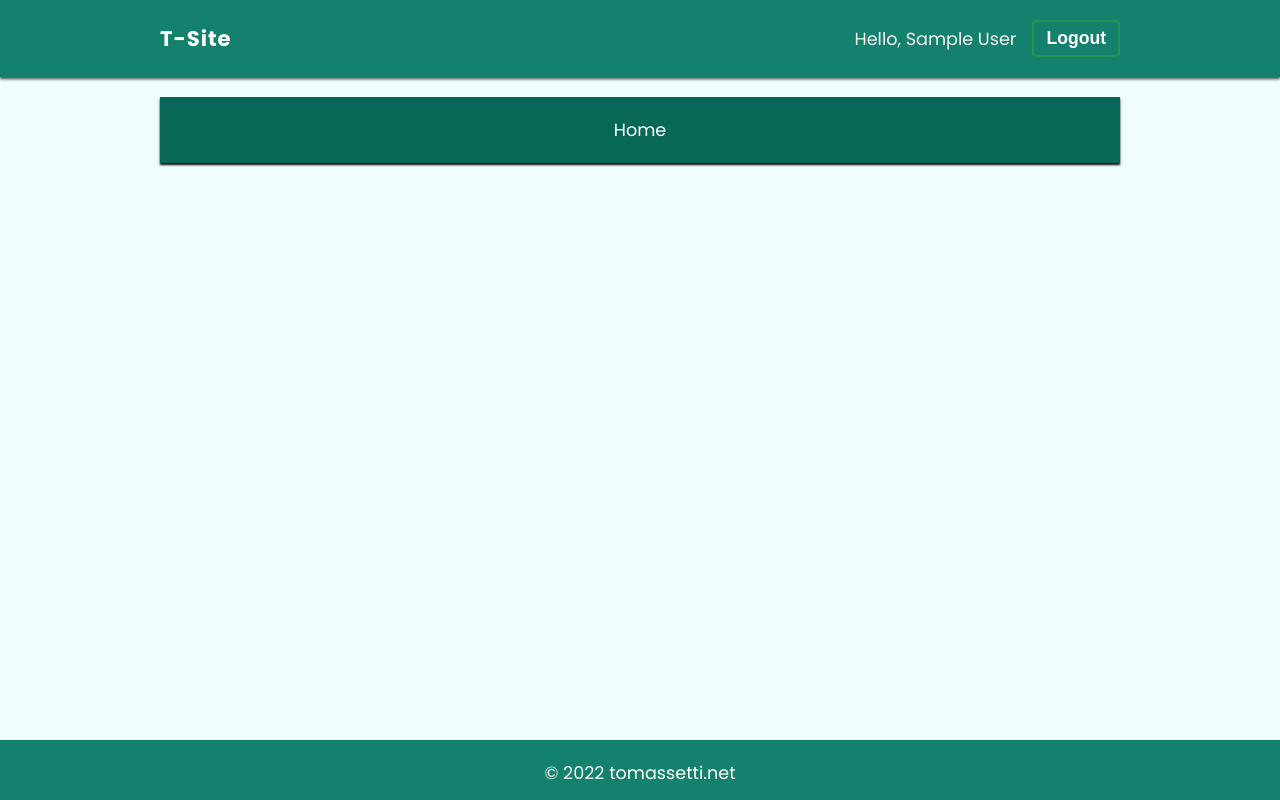
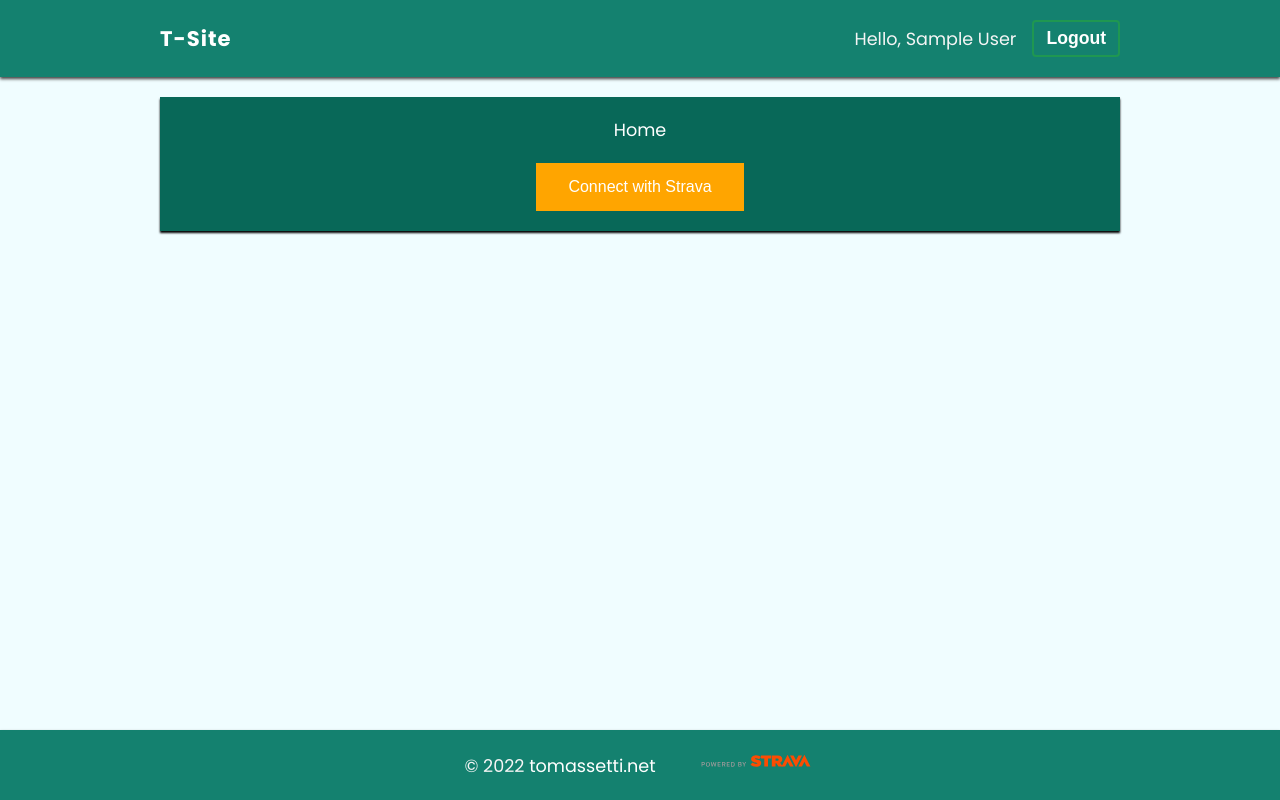
Before and after one commit to scotttct/Strava-React-Firebase-Auth, a React (Create React App) app: page / in a window 1280 px wide. Built offline with nearby package versions, Linux system fonts and the light colour scheme; no server answers; sample sign-in values are in the browser's storage.

Commit message:
added strava img in footer

```diff
--- a/src/components/Footer.js
+++ b/src/components/Footer.js
@@ -5,7 +5,7 @@ import React from 'react';
 export default function Footer() {
   return <>
       <div className={styles.main}>
-          <p>&copy; {(new Date().getFullYear())} <a href="https://tomassetti.net">tomassetti.net</a></p>
+          <p>&copy; {(new Date().getFullYear())} <a href="https://tomassetti.net">tomassetti.net</a><span className={styles.strava}><img src="/stravaLogo.svg" alt="strava logo" /></span></p>
       </div>
   </>;
 }
--- a/src/components/Footer.module.css
+++ b/src/components/Footer.module.css
@@ -5,7 +5,7 @@
     box-sizing: border-box;
     box-shadow: 0 2px 3px #424242;
     text-align: center;
-    height:60px;
+    height:70px;
     position:absolute;
     bottom:0;
     color: whitesmoke;
@@ -14,3 +14,12 @@
     color:white;
     text-decoration: none;
 }
+.strava {
+ padding-left: 40px;
+
+
+}
+.strava img {
+    width:120px;
+    height:auto;
+}
--- a/src/firebase/config.js
+++ b/src/firebase/config.js
@@ -3,12 +3,12 @@ import 'firebase/firestore'
 import 'firebase/auth'
 
 const firebaseConfig = {
-  apiKey: "AIzaSyAMXlU9C7_M-gAXtxuJvf-7CDfc7YhNFNw",
-  authDomain: "next-strava-firebase.firebaseapp.com",
-  projectId: "next-strava-firebase",
-  storageBucket: "next-strava-firebase.appspot.com",
-  messagingSenderId: "906046458136",
-  appId: "1:906046458136:web:903738c345a116da88366d"
+  apiKey: process.env.REACT_APP_FIREBASE_API_KEY,
+  authDomain: process.env.REACT_APP_FIREBASE_AUTH_DOMAIN,
+  projectId: process.env.REACT_APP_FIREBASE_PROJECT_ID,
+  storageBucket: process.env.REACT_APP_FIREBASE_STORAGE_BUCKET,
+  messagingSenderId: process.env.REACT_APP_FIREBASE_MESSAGE_SENDER_ID,
+  appId: process.env.REACT_APP_FIREBASE_APP_ID
 };
 
 // init firebase
--- a/src/pages/home/Home.js
+++ b/src/pages/home/Home.js
@@ -2,9 +2,18 @@
 import styles from './Home.module.css'
 
 export default function Home() {
+  const stravaAuth = () => {
+
+  }
   return (
+    <>
     <div className={styles.main}>
       Home
+      <div className={styles.container}>
+        <button onclick="StravAuth()">Connect with Strava</button>
+      </div>
     </div>
+
+    </>
   )
 }
--- a/src/pages/home/Home.module.css
+++ b/src/pages/home/Home.module.css
@@ -12,3 +12,23 @@
     box-shadow: 0 2px 2px black;
 
 }
+.container {
+    display:flexbox;
+    align-items: center;
+    margin-top:20px;
+}
+.container button {
+    background-color: #FFA500; /* Green */
+    border: none;
+    color: white;
+    padding: 15px 32px;
+    text-align: center;
+    text-decoration: none;
+    display: inline-block;
+    font-size: 16px;
+}
+.container button:hover {
+    background-color: white;
+    border:#FFA500 solid 3px;
+    color: #FFA500;
+}
```
Also changed, not shown: public/stravaLogo.svg (added), 1 other file (tests, documents, lock files or other folders).
